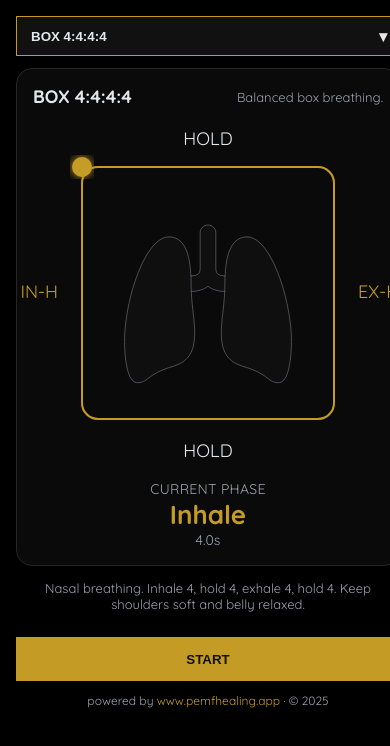
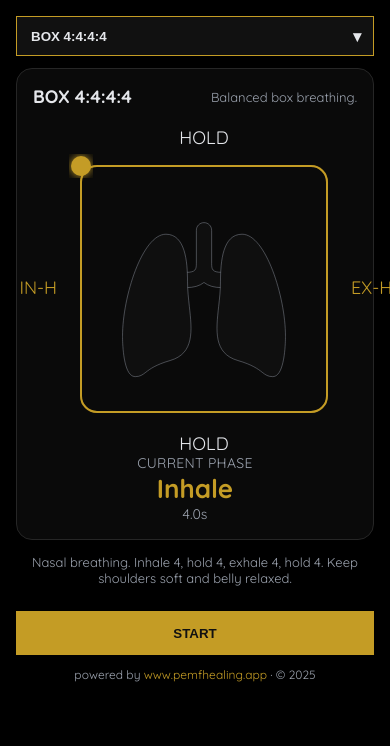
Before and after one commit to PeMFHealingApp/BreathLab, a React (Vite) app: page / in a window 390 px wide. Shown: the top 746 px of the page. Built offline with nearby package versions, Linux system fonts and the light colour scheme.

Commit message:
fixed width issue

```diff
--- a/src/BreathLab.jsx
+++ b/src/BreathLab.jsx
@@ -6,24 +6,35 @@ export default function BreathLab() {
   // Font + base styles
   useEffect(() => {
     const style = document.createElement("style");
-    style.innerHTML =
-      "@import url('https://fonts.googleapis.com/css2?family=Quicksand:wght@400;600;700&display=swap'); body{font-family:'Quicksand',system-ui,-apple-system,Segoe UI,Roboto,sans-serif;background:#000;color:#e5e7eb}";
+    style.innerHTML = `
+      @import url('https://fonts.googleapis.com/css2?family=Quicksand:wght@400;600;700&display=swap');
+      html,body{margin:0;padding:0;width:100%;max-width:100%;overflow-x:hidden}
+      *{box-sizing:border-box}
+      body{font-family:'Quicksand',system-ui,-apple-system,Segoe UI,Roboto,sans-serif;background:#000;color:#e5e7eb}
+    `;
     document.head.appendChild(style);
     return () => document.head.removeChild(style);
   }, []);
 
-  // Responsive stage
+  // Responsive stage with small safety gutter
   const [size, setSize] = useState(360);
   useEffect(() => {
-    const onR = () =>
-      setSize(Math.max(320, Math.min(540, Math.min(window.innerWidth, 720) - 40)));
+    const onR = () => {
+      const vw = Math.min(window.innerWidth, 720);
+      // leave ~48px for paddings and borders to avoid tiny overflow
+      const target = Math.max(320, Math.min(540, vw - 48));
+      setSize(target);
+    };
     onR();
     window.addEventListener("resize", onR);
     return () => window.removeEventListener("resize", onR);
   }, []);
 
   // Load lungs from public
-  const RAW_SVG = import.meta.env.BASE_URL + "lungs-lung-svgrepo-com.svg";
+  const RAW_SVG = (typeof process !== "undefined" && process.env && process.env.PUBLIC_URL)
+    ? `${process.env.PUBLIC_URL}/lungs-lung-svgrepo-com.svg`
+    : "/lungs-lung-svgrepo-com.svg";
+
   const [lungPaths, setLungPaths] = useState(null);
   useEffect(() => {
     let cancelled = false;
@@ -41,7 +52,7 @@ export default function BreathLab() {
       }
     })();
     return () => { cancelled = true; };
-  }, []);
+  }, [RAW_SVG]);
 
   // Presets with notes and short how-to instructions
   const presets = useMemo(
@@ -397,8 +408,8 @@ export default function BreathLab() {
   }
 
   return (
-    <div style={{ minHeight: "100vh" }}>
-      <div style={{ maxWidth: 760, margin: "0 auto", padding: 16, display: "grid", gap: 12 }}>
+    <div style={{ minHeight: "100vh", width:"100%", maxWidth:"100vw", overflowX:"hidden" }}>
+      <div style={{ maxWidth: 760, width:"100%", margin: "0 auto", padding: 16, display: "grid", gap: 12, overflowX:"hidden" }}>
         {/* Accessible app name for screen readers only */}
         <h1 style={{ position: "absolute", left: -9999, width: 1, height: 1, overflow: "hidden" }}>Breath Lab</h1>
 
@@ -493,7 +504,12 @@ export default function BreathLab() {
           </div>
 
           <div style={{ display: "flex", justifyContent: "center", position: "relative" }}>
-            <svg width={size} height={size} overflow="visible" style={{ display: "block" }}>
+            <svg
+              width={size}
+              height={size}
+              overflow="visible"
+              style={{ display: "block", maxWidth: "100%", height: "auto" }}
+            >
               <defs>
                 <filter id="glow"><feGaussianBlur stdDeviation="4" result="b" /><feMerge><feMergeNode in="b" /><feMergeNode in="SourceGraphic" /></feMerge></filter>
                 <linearGradient id="lungGrad" x1="0" x2="0" y1="0" y2="1"><stop offset="0%" stopColor={GOLD} stopOpacity="0.9" /><stop offset="100%" stopColor={GOLD} stopOpacity="0.25" /></linearGradient>
@@ -534,7 +550,6 @@ export default function BreathLab() {
                   <>
                     <text x={size / 2} y={padding - 22} textAnchor="middle" fill="#e5e7eb" fontSize={18}>HOLD</text>
                     <text x={size / 2} y={size - padding + 38} textAnchor="middle" fill="#e5e7eb" fontSize={18}>HOLD</text>
-                    {/* SHORTENED LEFT/RIGHT BOX LABELS ONLY */}
                     <text x={inhaleX} y={size / 2} textAnchor="end" dominantBaseline="middle" fill={GOLD} fontSize={18}>IN-H</text>
                     <text x={exhaleX} y={size / 2} textAnchor="start" dominantBaseline="middle" fill={GOLD} fontSize={18}>EX-H</text>
                   </>
```
